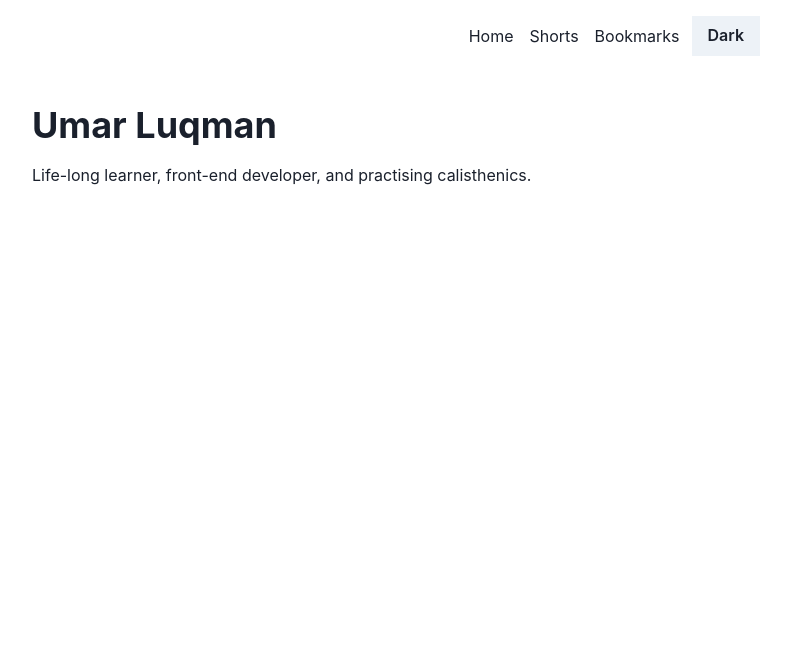
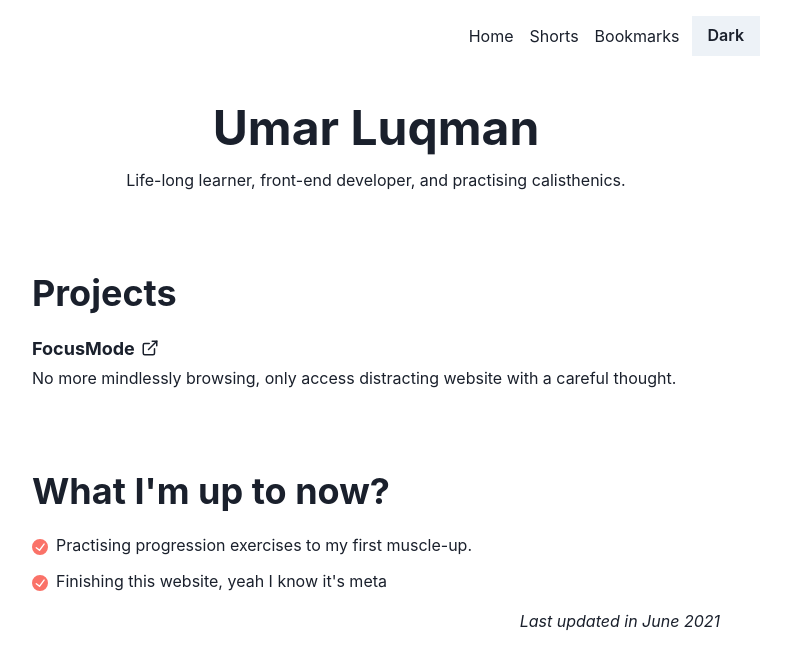
Before and after one commit to umarluqman/site-next, a Next.js app: page / in a window 1280 px wide. Shown: the top 668 px of the page, without its empty margins (264-1055 px from the left). Built offline with nearby package versions, Linux system fonts and the light colour scheme.

Commit message:
added seo and style changes

```diff
--- a/next-seo.config.js
+++ b/next-seo.config.js
@@ -13,6 +13,14 @@ const SEO = {
     title,
     description,
   },
+  images: [
+    {
+      url: "/favicon/android-chrome-512x512.png",
+      width: 512,
+      height: 512,
+      alt: "Umar Luqman",
+    },
+  ],
   twitter: {
     handle: "@umarlqmn",
     site: "@umarlqmn",
--- a/pages/index.tsx
+++ b/pages/index.tsx
@@ -1,19 +1,59 @@
-import { chakra, Heading, Text, useColorModeValue } from "@chakra-ui/react";
+import { ExternalLinkIcon, CheckCircleIcon } from "@chakra-ui/icons";
+import {
+  chakra,
+  Heading,
+  Text,
+  useColorModeValue,
+  Link,
+  List,
+  ListIcon,
+  ListItem,
+} from "@chakra-ui/react";
 import React, { ReactNode } from "react";
 
 export default function Home(): ReactNode {
   const textColor = useColorModeValue("gray.800", "gray.100");
   return (
     <chakra.div w="full" maxWidth={688} m="0 auto" p={{ base: 4, sm: 0 }}>
-      <Heading mb={4} mt={8} as="h1" size="xl">
+      <Heading mb={4} mt={8} as="h1" size="2xl" textAlign="center">
         Umar Luqman
       </Heading>
-      <Text color={textColor}>
+      <Text color={textColor} textAlign="center">
         Life-long learner, front-end developer, and practising calisthenics.
       </Text>
 
-      <Heading mb={4} mt={8} as="h1" size="xl"></Heading>
-      <chakra.div h={100}></chakra.div>
+      <Heading mb={5} mt={20} as="h2" size="xl">
+        Projects
+      </Heading>
+      <Link
+        href="https://focusmode.app"
+        isExternal
+        fontWeight="700"
+        fontSize="lg"
+      >
+        FocusMode <ExternalLinkIcon mx="2px" mt={-1} />
+      </Link>
+      <Text mt={1}>
+        No more mindlessly browsing, only access distracting website with a
+        careful thought.
+      </Text>
+
+      <Heading mb={5} mt={20} as="h2" size="xl">
+        What I&apos;m up to now?
+      </Heading>
+      <List spacing={3}>
+        <ListItem>
+          <ListIcon as={CheckCircleIcon} color="brand.500" />
+          Practising progression exercises to my first muscle-up.
+        </ListItem>
+        <ListItem>
+          <ListIcon as={CheckCircleIcon} color="brand.500" />
+          Finishing this website, yeah I know it&apos;s meta
+        </ListItem>
+      </List>
+      <Text textAlign="right" mt={4} fontStyle="italic">
+        Last updated in June 2021
+      </Text>
     </chakra.div>
   );
 }
--- a/pages/shorts/index.tsx
+++ b/pages/shorts/index.tsx
@@ -13,7 +13,7 @@ import matter from "gray-matter";
 import { postFilePaths, POSTS_PATH } from "mdx/utils";
 import { GetStaticProps } from "next";
 import path from "path";
-import React from "react";
+import React, { ReactNode } from "react";
 
 type ShortsProps = {
   posts: {
@@ -22,7 +22,7 @@ type ShortsProps = {
   }[];
 };
 
-const Shorts = ({ posts }: ShortsProps) => {
+const Shorts = ({ posts }: ShortsProps): ReactNode => {
   const textColor = useColorModeValue("gray.800", "gray.100");
 
   const dateColor = useColorModeValue("gray.600", "gray.300");
--- a/src/theme.tsx
+++ b/src/theme.tsx
@@ -11,6 +11,9 @@ const breakpoints = createBreakpoints({
 const theme = extendTheme({
   colors: {
     black: "#16161D",
+    brand: {
+      500: "#fa7268",
+    },
   },
   breakpoints,
   styles: {
```
